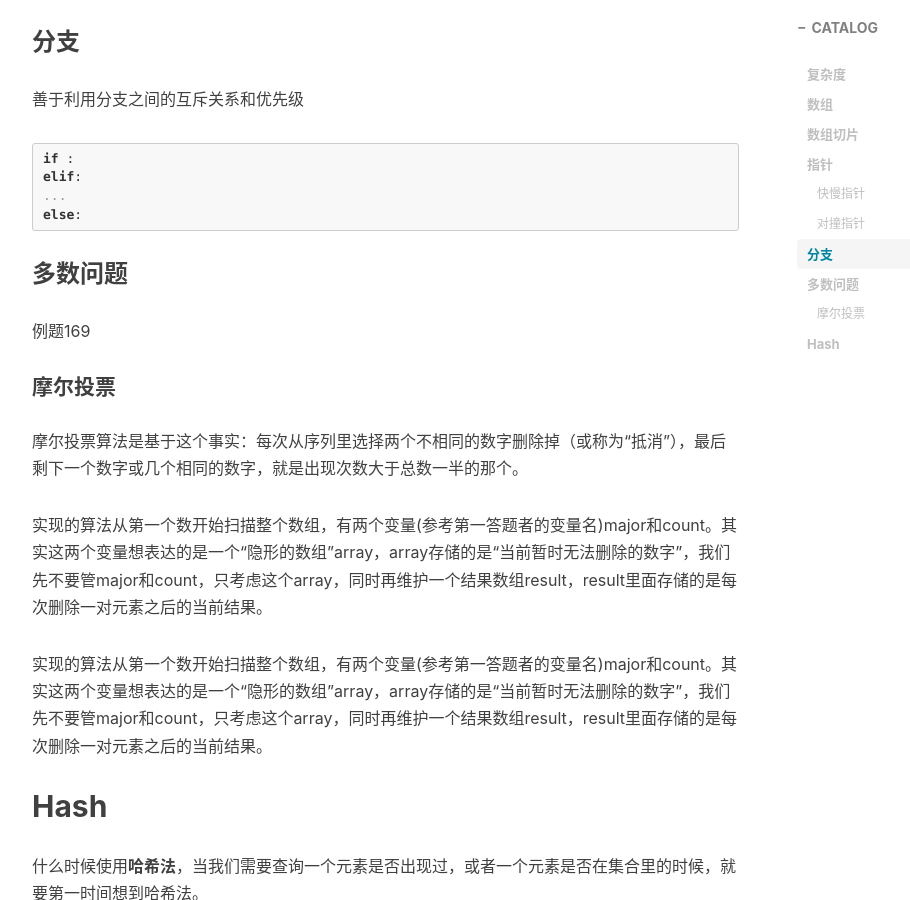
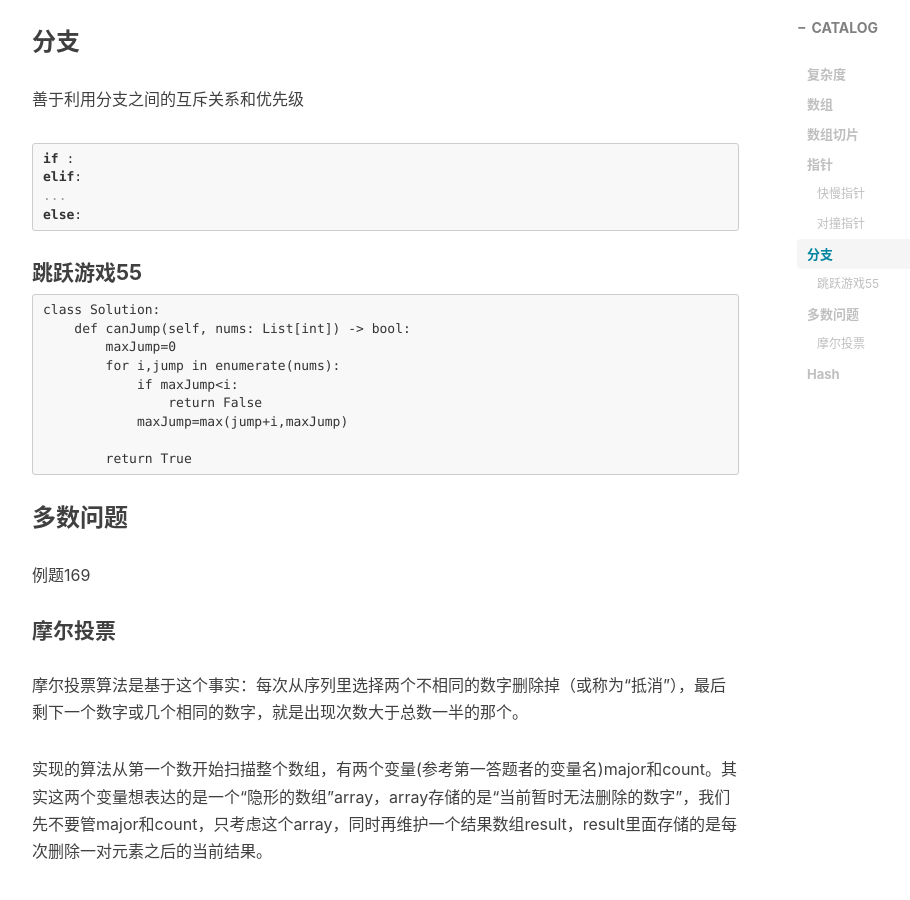
Before and after one commit to LIU-Alessia/LIU-Alessia.github.io, a Jekyll site: the page built from _posts/2026-02-27-力扣刷题日记/2026-02-27-日记1-数组和字符串.md, in a window 1280 px wide and 900 px high, scrolled down 2259 px. Shown: the whole window, without its empty margins (233-1143 px from the left). Built offline with Jekyll 4.4.1, drawn with Linux system fonts in a browser that asks for light colours; nearby versions of some CDN libraries; comment, search, counter and statistics services are not loaded.

Commit message:
跳跃游戏

````diff
--- a/_posts/2026-02-27-力扣刷题日记/2026-02-27-日记1-数组和字符串.md
+++ b/_posts/2026-02-27-力扣刷题日记/2026-02-27-日记1-数组和字符串.md
@@ -15,7 +15,7 @@ tags:
 # 复杂度
 1. 时间复杂度：善用指针，若需指针遍历整个数组，可用
 ```for x in nums:```，
-```for i in range(1,len(nums)):```
+```for i in range(1,len(nums)):```,
 ```for i,jump in enumerate(nums):```
 
 2. 空间复杂度关键的考量就是尽量不要用新的变量，能原地修改就原地修改
@@ -85,7 +85,18 @@ elif:
 ...
 else:
 ```
+#### 跳跃游戏55
+```
+class Solution:
+    def canJump(self, nums: List[int]) -> bool:
+        maxJump=0
+        for i,jump in enumerate(nums):
+            if maxJump<i:
+                return False
+            maxJump=max(jump+i,maxJump)
 
+        return True
+```
 
 ### 多数问题
 例题169
````
